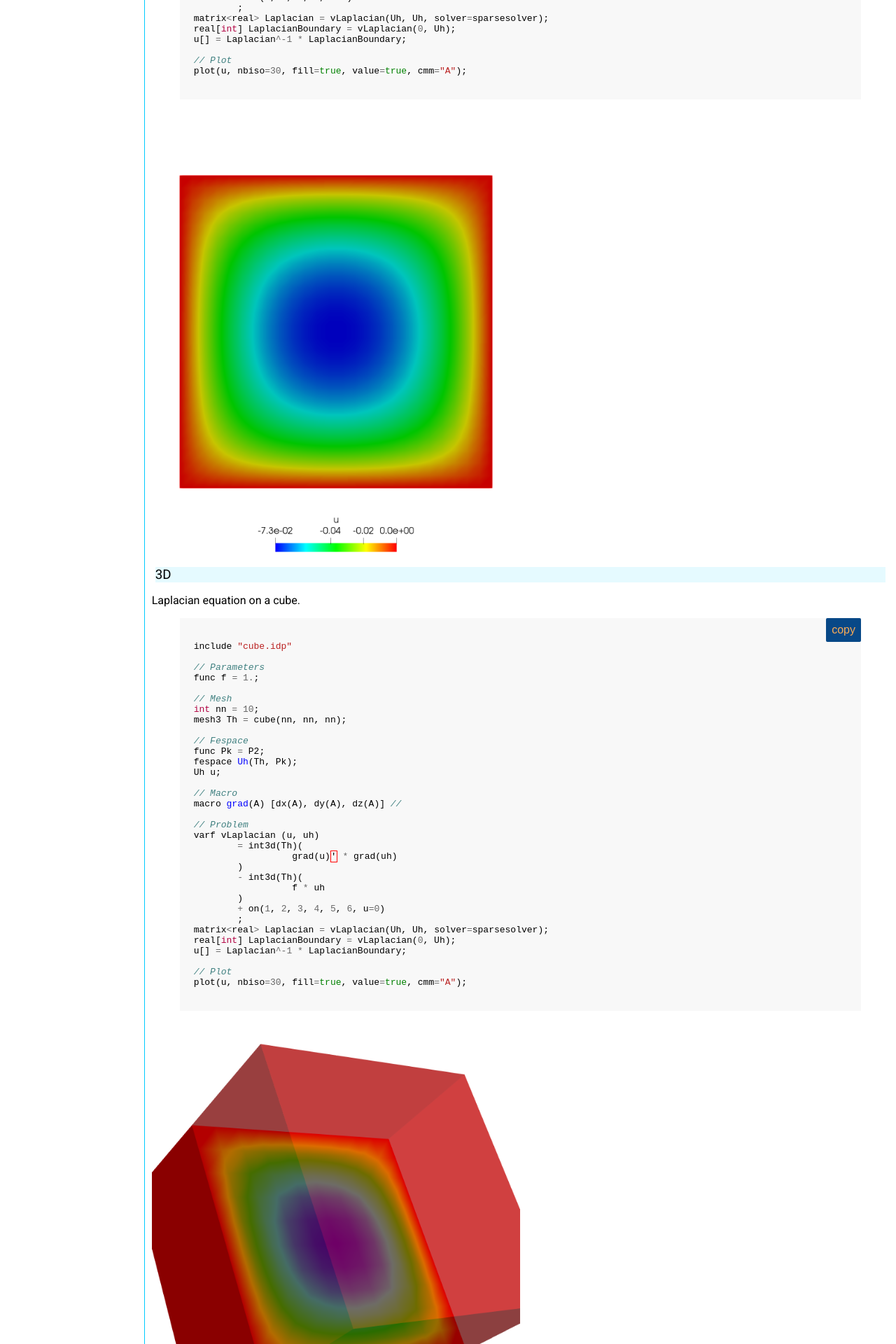
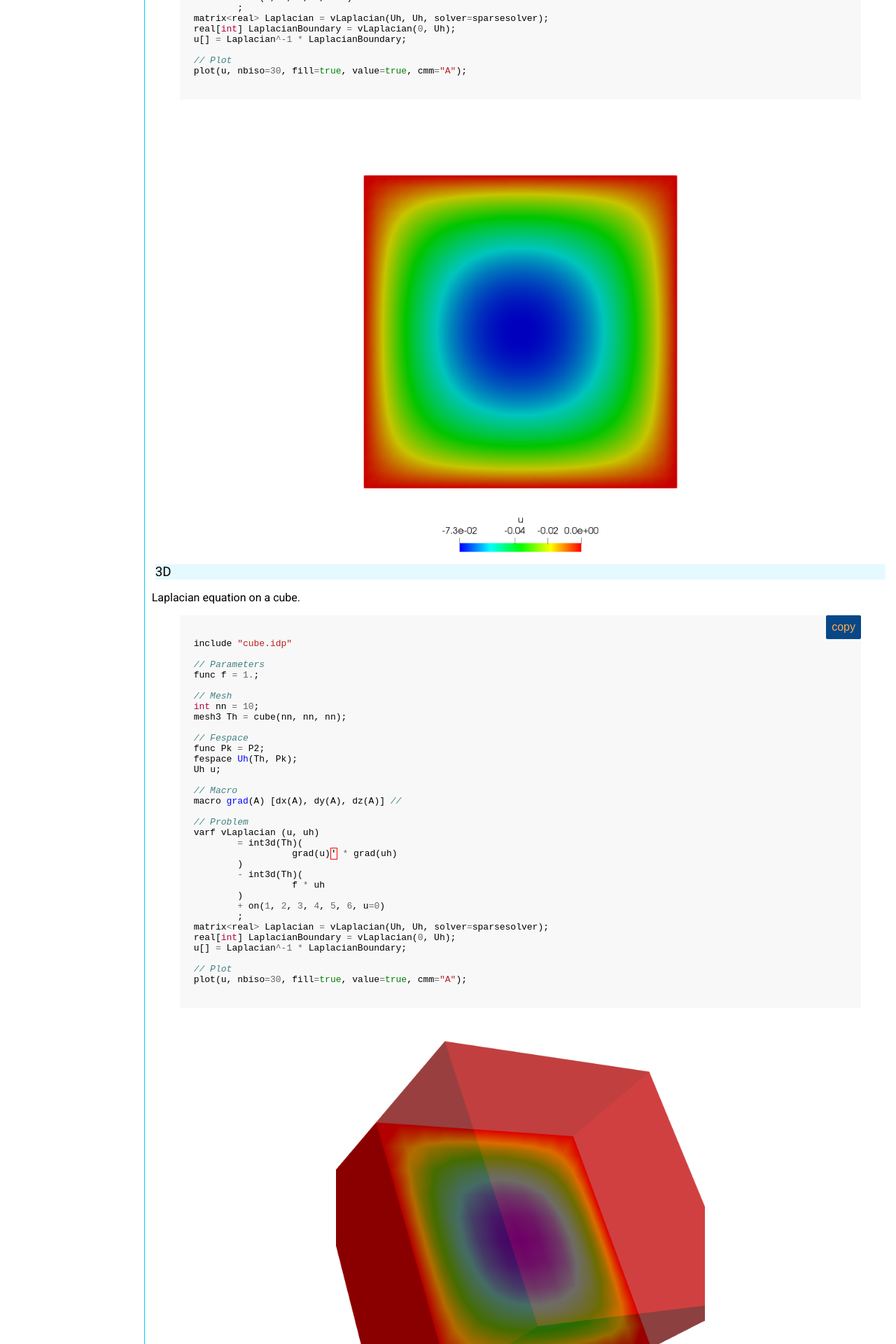
Before and after one commit to FreeFem/FreeFem-modules, a Jekyll site: the page built from _modules/laplacian.md, in a window 1280 px wide. Shown: the part 1126-3046 px from the top of the page at 70% size. Built offline with Jekyll 4.4.1, drawn with Linux system fonts in a browser that asks for light colours; formulas are drawn with MathJax 3; our own code applies the rules of GitHub Pages for plain Markdown files.

Commit message:
img center

```diff
--- a/css/module.css
+++ b/css/module.css
@@ -94,4 +94,6 @@ nav li:hover {
 .content img {
   margin: auto;
   width: 50%;
+  display: block;
+  text-align: center;
 }
```
